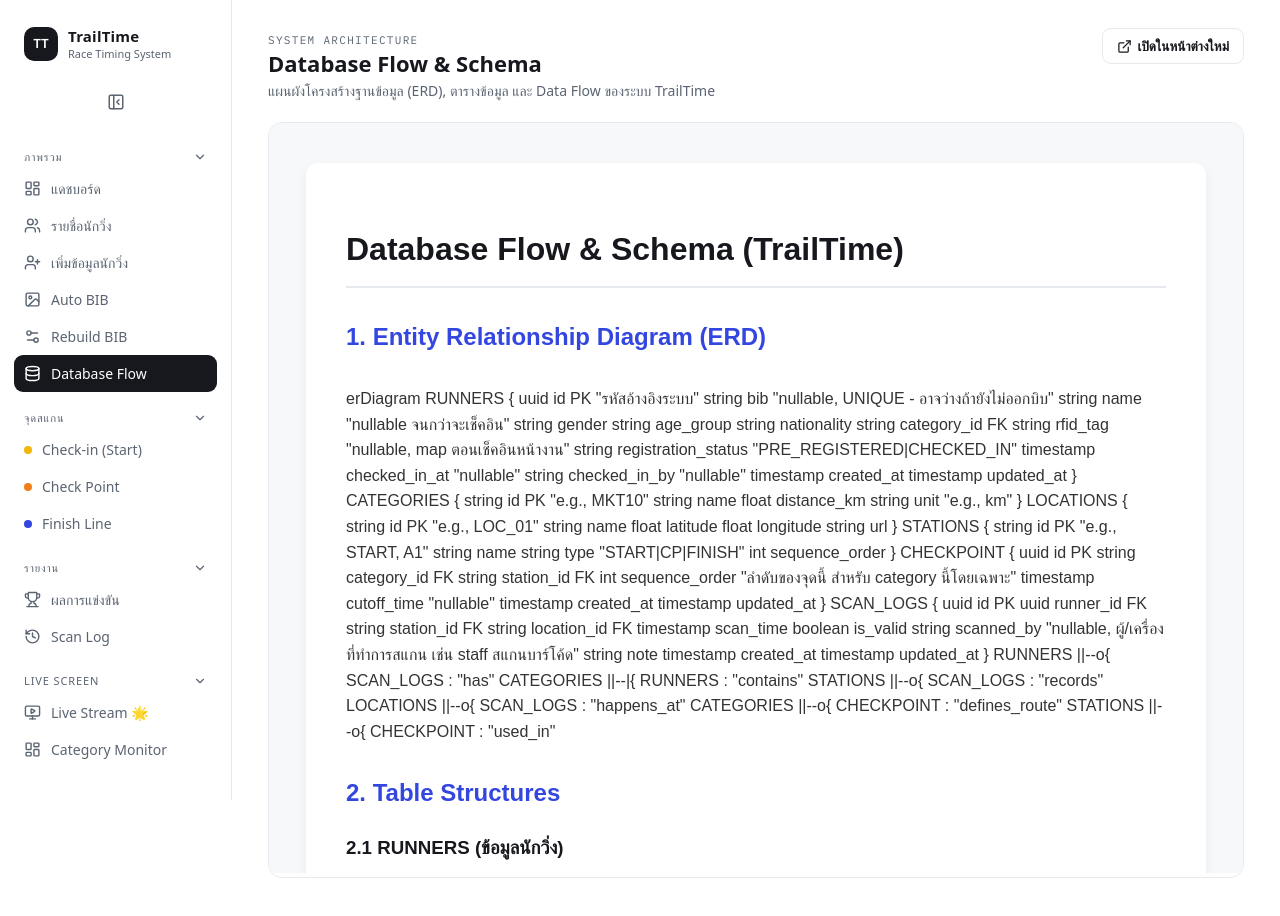
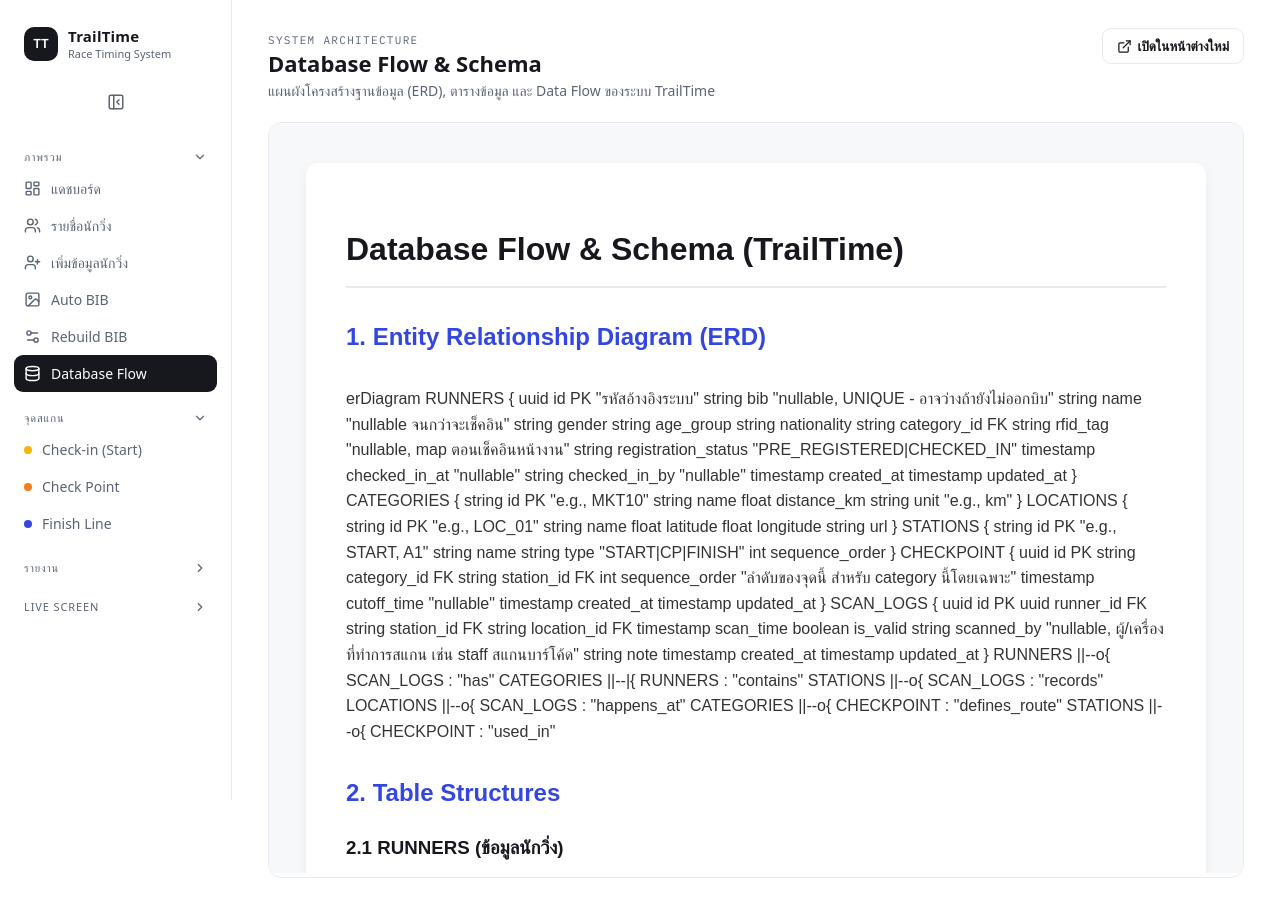
Before and after one commit to hello-all-ai008/trail-running-hub, a React (Vite) app: page /database-flow in a window 1280 px wide. Shown: the top 916 px of the page. Built offline with nearby package versions, Linux system fonts and the light colour scheme; a web font is replaced by a local one.

Commit message:
Collapse reports and live screen groups by default in sidebar

```diff
--- a/src/components/Sidebar.jsx
+++ b/src/components/Sidebar.jsx
@@ -102,7 +102,7 @@
         </NavLink>
       </CollapsibleGroup>
 
-      <CollapsibleGroup title="รายงาน" defaultOpen={true} isSidebarCollapsed={isCollapsed}>
+      <CollapsibleGroup title="รายงาน" defaultOpen={false} isSidebarCollapsed={isCollapsed}>
         <NavLink to="/results" className={({isActive}) => `nav-item ${isActive ? 'active' : ''}`}>
           <Trophy size={17} />
           <span className="label">ผลการแข่งขัน</span>
@@ -113,7 +113,7 @@
         </NavLink>
       </CollapsibleGroup>
 
-      <CollapsibleGroup title="Live Screen" defaultOpen={true} isSidebarCollapsed={isCollapsed}>
+      <CollapsibleGroup title="Live Screen" defaultOpen={false} isSidebarCollapsed={isCollapsed}>
         <NavLink to="/live" className={({isActive}) => `nav-item ${isActive ? 'active' : ''}`}>
           <MonitorPlay size={17} />
           <span className="label">Live Stream 🌟</span>
```
